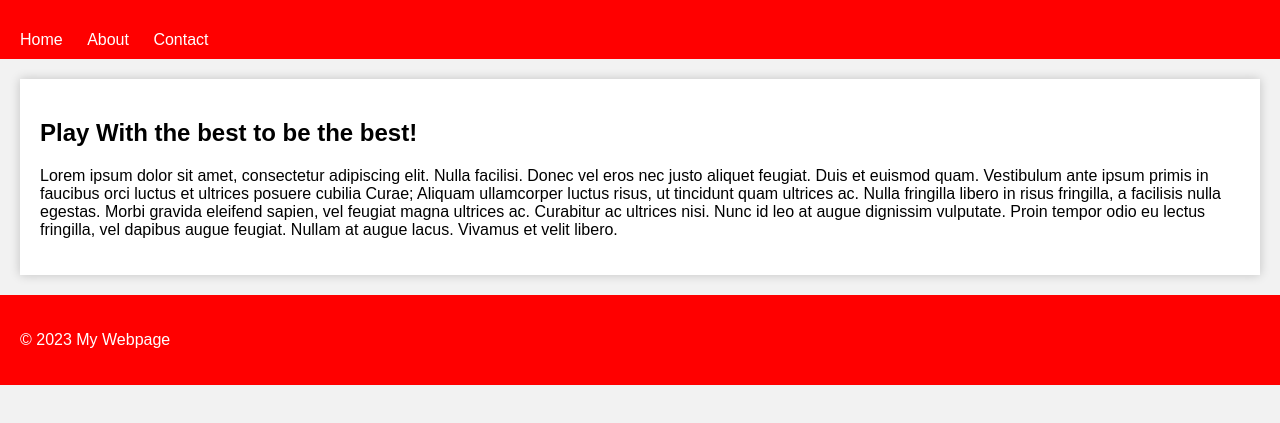
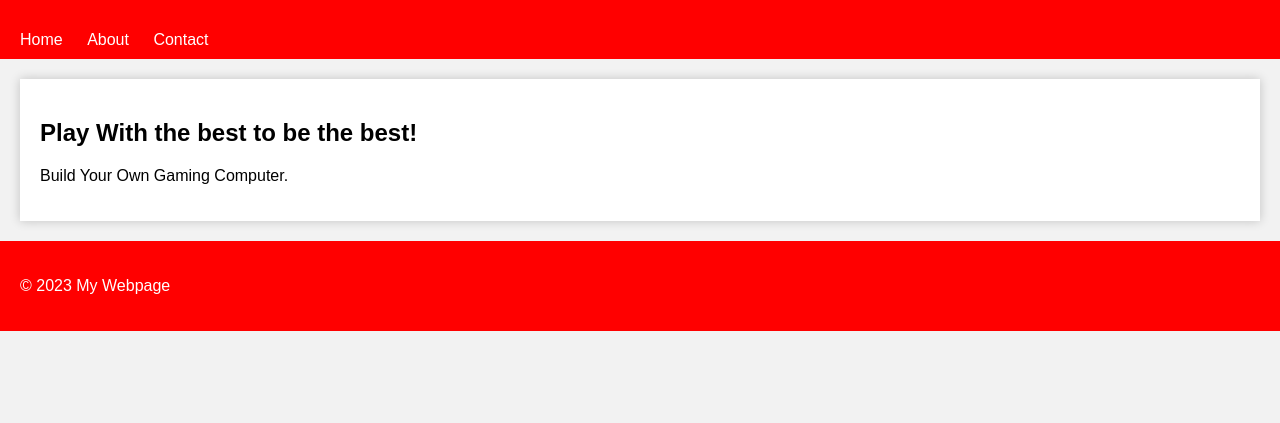
Before and after one commit to MarlonAsilo/MarlonAsiloPrelim, a plain HTML site: page index.html in a window 1280 px wide. Shown: the part 99-522 px from the top of the page. Drawn offline with Linux system fonts and the light colour scheme.

Commit message:
Update index.html

```diff
--- a/index.html
+++ b/index.html
@@ -49,7 +49,7 @@
     </nav>
     <section>
       <h2>Play With the best to be the best!</h2>
-      <p>Lorem ipsum dolor sit amet, consectetur adipiscing elit. Nulla facilisi. Donec vel eros nec justo aliquet feugiat. Duis et euismod quam. Vestibulum ante ipsum primis in faucibus orci luctus et ultrices posuere cubilia Curae; Aliquam ullamcorper luctus risus, ut tincidunt quam ultrices ac. Nulla fringilla libero in risus fringilla, a facilisis nulla egestas. Morbi gravida eleifend sapien, vel feugiat magna ultrices ac. Curabitur ac ultrices nisi. Nunc id leo at augue dignissim vulputate. Proin tempor odio eu lectus fringilla, vel dapibus augue feugiat. Nullam at augue lacus. Vivamus et velit libero.</p>
+      <p>  Build Your Own Gaming Computer.</p>
     </section>
     <footer>
       <p>&copy; 2023 My Webpage</p>
```
